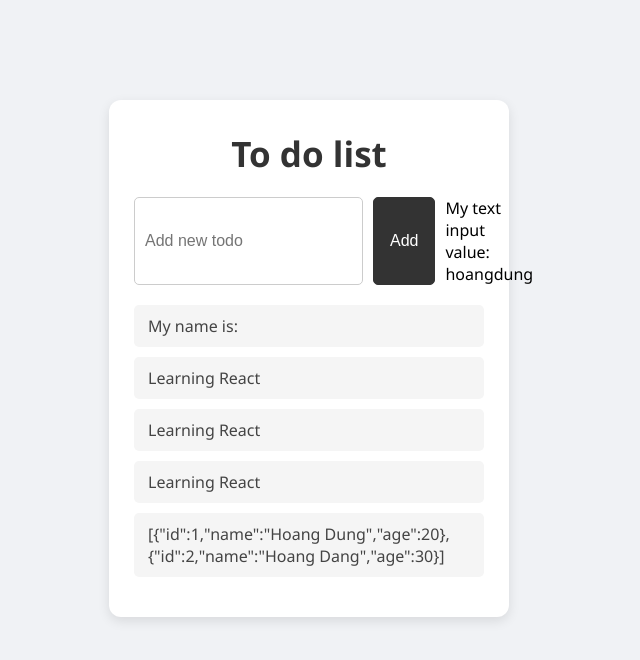
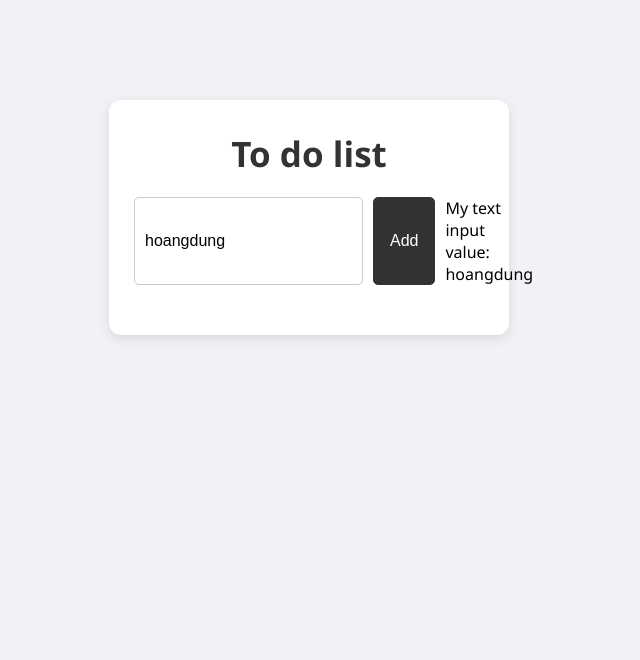
Before and after one commit to hoangdinhdung05/firstReact, a React (Vite) app: page / in a window 1280 px wide. Shown: the top 660 px of the page, without its empty margins (331-971 px from the left). Built offline with nearby package versions, Linux system fonts and the light colour scheme.

Commit message:
Xử lí trả dữ liệu

```diff
--- a/src/App.jsx
+++ b/src/App.jsx
@@ -7,18 +7,13 @@ import TodoData from './components/todo/TodoData'
 const App = () => {
 
   const [todoList, setTodoList] = useState([
-    {id: 1, name: 'Hoang Dung', age: 20},
-    {id: 2, name: 'Hoang Dang', age: 30}
   ]);
+  const addNewTodo = (name) => {
+    const newTodo = {id: randomIntInterval(1, 100), name: name, age: 20}
+    setTodoList([...todoList, newTodo]);
+  }
 
-  // const hoangdung = {
-  //   name: 'Hoang Dung',
-  //   age: 20
-  // }
-
-  const addNewTodo = (name) => {
-    alert(`Add new todo ${name}`);
-  }
+  const randomIntInterval = (min, max) => Math.floor(Math.random() * (max - min + 1) + min);
 
   // addNewTodo();
   return (
@@ -29,9 +24,6 @@ const App = () => {
           addNewTodo={addNewTodo}
         />
         <TodoData
-          // id={todoList.id}
-          // name={todoList.name}
-          // age={todoList.age}
           todoList={todoList}
         />
       </div>
--- a/src/components/todo/TodoData.jsx
+++ b/src/components/todo/TodoData.jsx
@@ -1,13 +1,23 @@
 const TodoData = (props) => {
     //props là 1 object
     console.log("Check props from TodoData: ", props);
+
+    const {todoList} = props;
+    console.log("Check todoList from TodoData: ", todoList);
     return (
         <div className="todo-data">
-          <div>My name is: {props.name}</div>
-          <div>Learning React</div>
-          <div>Learning React</div>
-          <div>Learning React</div>
-          <div>{JSON.stringify(props.todoList)}</div>
+
+          {todoList.map((item, index) => {
+            return (
+              console.log("Check item from TodoData: ", item),
+              <div>
+
+                  <div className="todo-item">{index+1} {item.name}</div>
+                  <button>Delete</button>
+
+              </div>
+            )}
+          )}
         </div>
     )
 }
--- a/src/components/todo/TodoNew.jsx
+++ b/src/components/todo/TodoNew.jsx
@@ -2,16 +2,15 @@ import { useState } from "react"
 
 const TodoNew = (props) => {
 
-    //useState hook
-    // const valueInput = "";
     const[valueInput, setValueInput] = useState("hoangdung");
 
     console.log(props);
-    // const {addNewTodo} = props;
-    // addNewTodo("Hoàng Dũng");
+    const {addNewTodo} = props;
 
     const handleClick = () => {
+      addNewTodo(valueInput);
       console.log("Check value input: ", valueInput);
+      setValueInput("");
     }
 
     const handleOnChange = (name) => {
@@ -23,6 +22,7 @@ const TodoNew = (props) => {
           <input type="text"
             placeholder="Add new todo"
             onChange={ (event) => {handleOnChange(event.target.value)}}
+            value={valueInput}
           />
           <button onClick={handleClick}>Add</button>
           <div>My text input value: {valueInput}</div>
```
